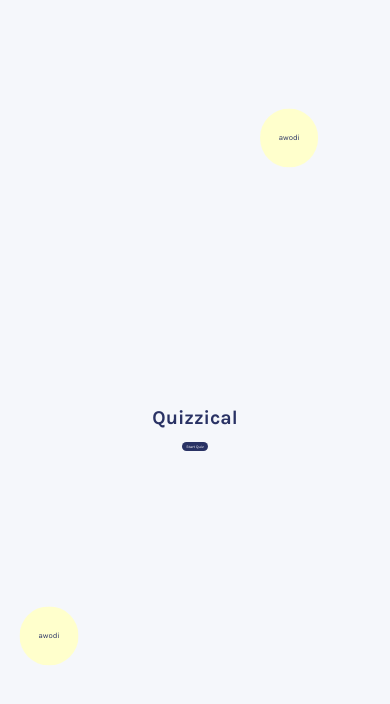
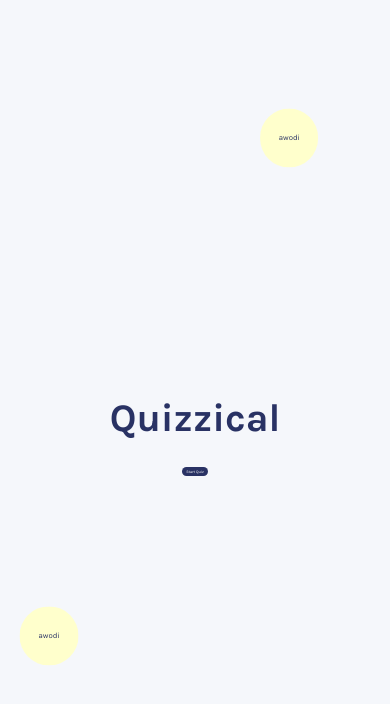
Before and after one commit to Ochiponu-Awodi/Awodi-Quizzical, a React (Vite) app: page / in a window 390 px wide. Shown: the top 704 px of the page. Built offline with nearby package versions, Linux system fonts and the light colour scheme.

Commit message:
developing

```diff
--- a/src/Components/Start-Page.css
+++ b/src/Components/Start-Page.css
@@ -11,6 +11,18 @@
 
 h1 {
     font-size: 5vw;
+}
+
+@media only screen and (max-width: 768px) {
+    h1 {
+        font-size: 10vw;
+    }
+}
+
+@media only screen and (max-width: 480px) {
+    h1 {
+        font-size: 10vw;
+    }
 }
 
 .start-button {
```
